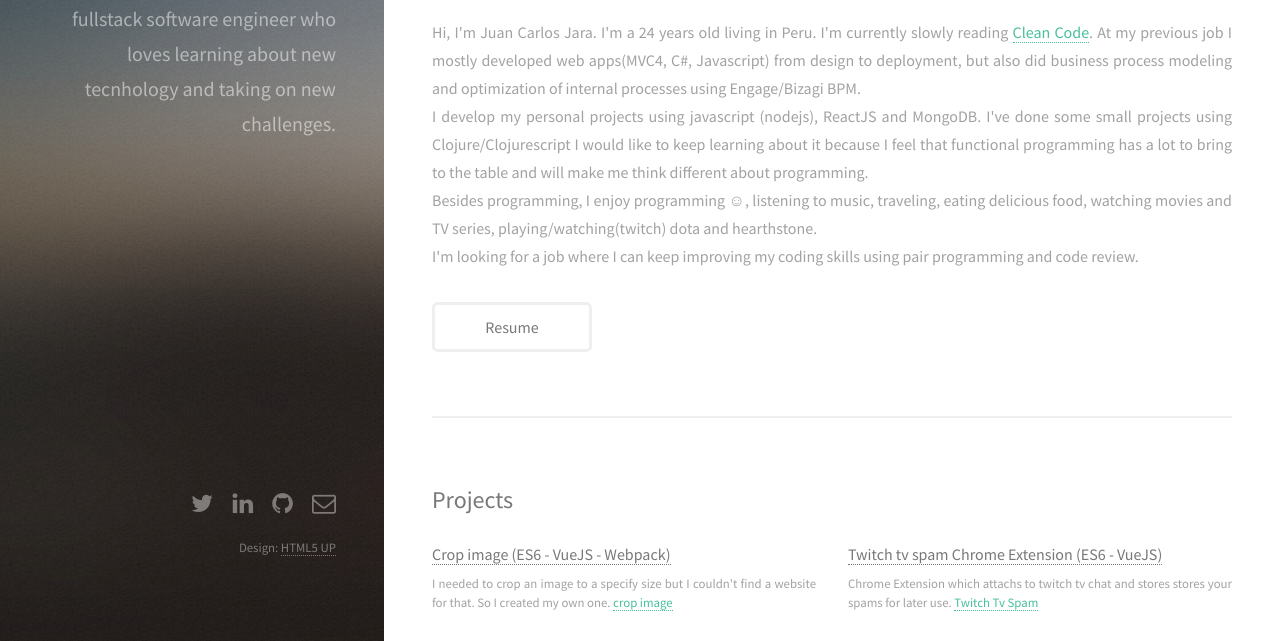
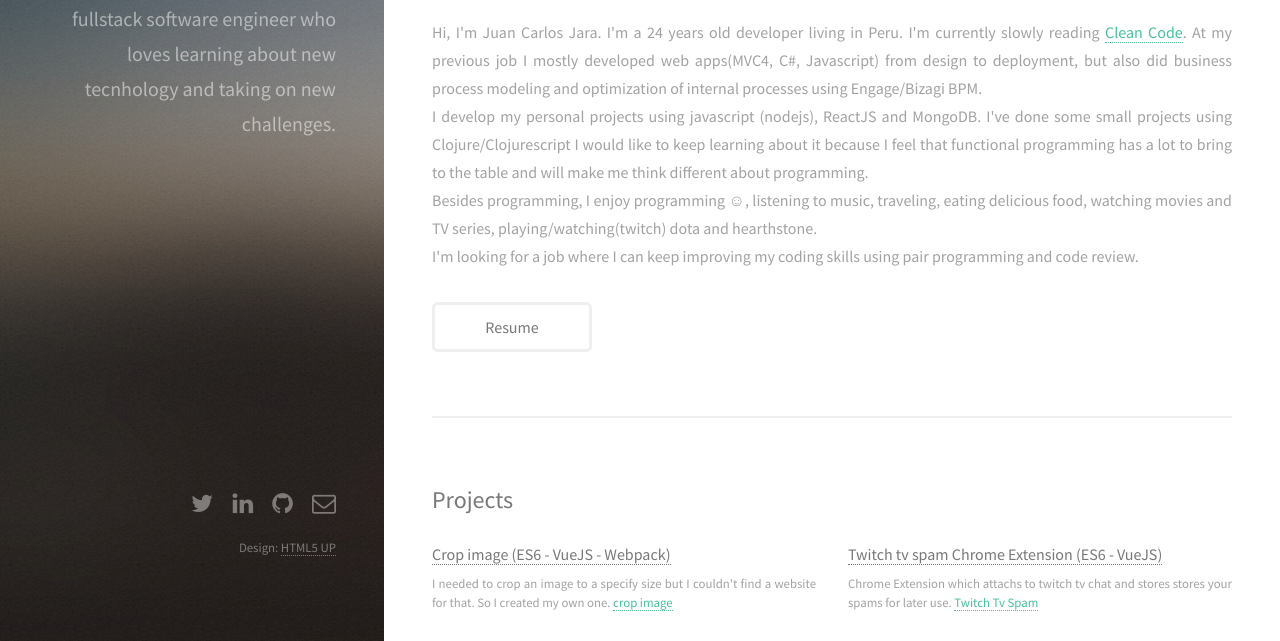
Before and after one commit to juancjara/personal-site, a website: page index.html in a window 1280 px wide. Shown: the part 158-799 px from the top of the page. Drawn offline with Linux system fonts and the light colour scheme.

Commit message:
Update index.html

```diff
--- a/index.html
+++ b/index.html
@@ -33,7 +33,7 @@
 							<h2>More about me</h2>
 						</header>
 						<p>
-              Hi, I'm Juan Carlos Jara. I'm a 24 years old living in Peru. I'm currently  slowly reading
+              Hi, I'm Juan Carlos Jara. I'm a 24 years old developer living in Peru. I'm currently  slowly reading
               <a href="http://www.amazon.es/Clean-code-Handbook-Software-Craftsmanship/dp/0132350882" target="_blank">Clean Code</a>.
               At my previous job I mostly developed web apps(MVC4, C#, Javascript) from design to deployment, but also did business process
               modeling and optimization of internal processes using Engage/Bizagi BPM. <br/>
```
